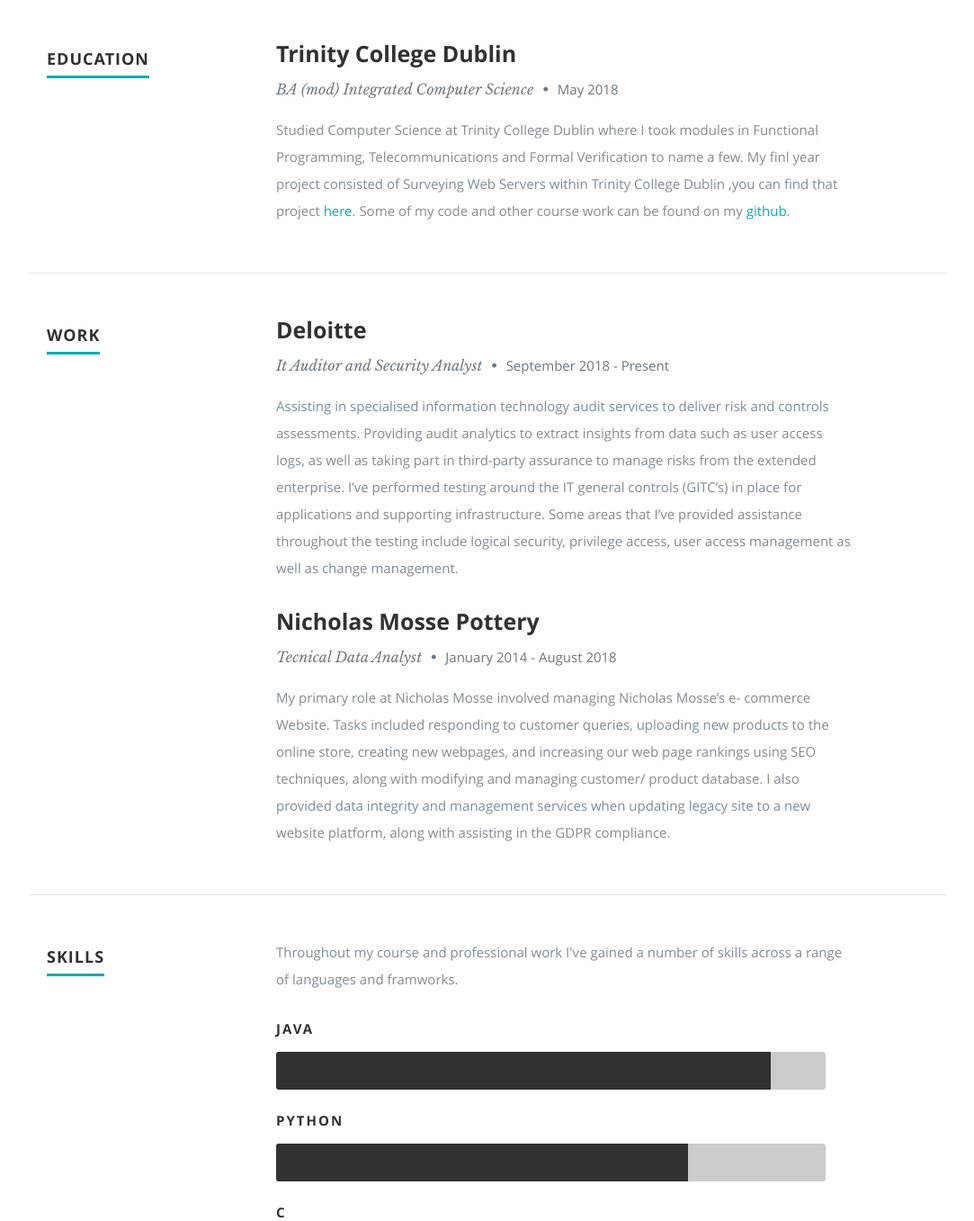
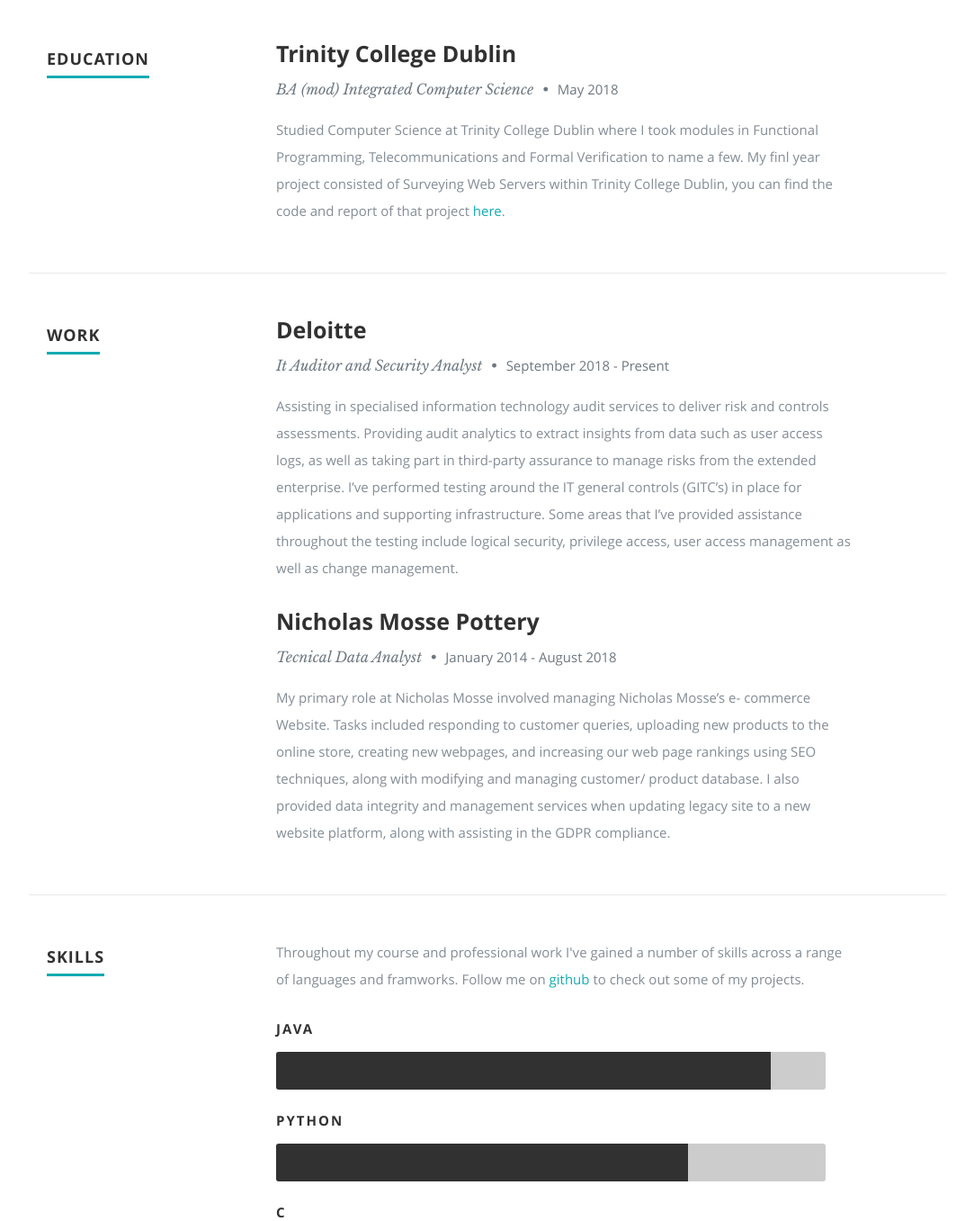
Before and after one commit to mikeyPower/cv_site, a Flask app: page /result in a window 1280 px wide. Shown: the part 1301-2658 px from the top of the page at 90% size, without its empty margins (98-1181 px from the left). Run offline with Flask 2, Linux system fonts and the light colour scheme; some libraries are stand-ins or nearby versions.

Commit message:
updated resume and readme

```diff
--- a/app/templates/resume.html
+++ b/app/templates/resume.html
@@ -20,9 +20,8 @@
 
                <p>
                Studied Computer Science at Trinity College Dublin where I took modules in Functional Programming, Telecommunications
-               and Formal Verification to name a few. My finl year project consisted of Surveying Web Servers within Trinity College Dublin
-               ,you can find that project <a href="https://github.com/mikeyPower/final-year-project">here</a>. Some of my code and other course
-               work can be found on my <a href="https://github.com/mikeyPower/">github</a>.
+               and Formal Verification to name a few. My finl year project consisted of Surveying Web Servers within Trinity College Dublin,
+               you can find the code and report of that project <a href="https://github.com/mikeyPower/final-year-project">here</a>.
                </p>
 
             </div>
@@ -105,7 +104,7 @@
       <div class="nine columns main-col">
 
          <p>Throughout my course and professional work I've gained a number of skills across a range of
-           languages and framworks.
+           languages and framworks. Follow me on <a href="https://github.com/mikeyPower/">github</a> to check out some of my projects.
          </p>
 
      <div class="bars">
```
Also changed, not shown: README.md.
